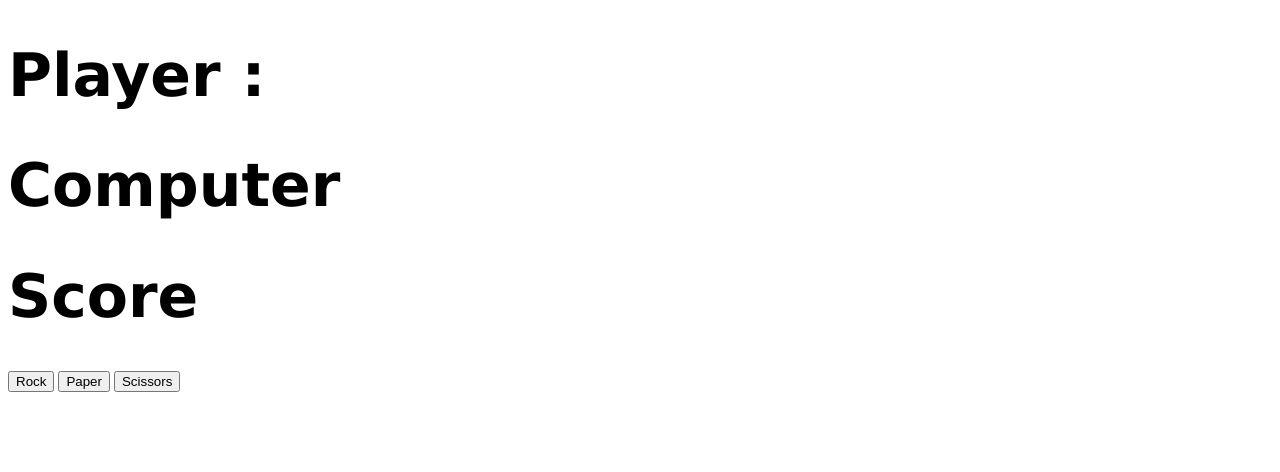
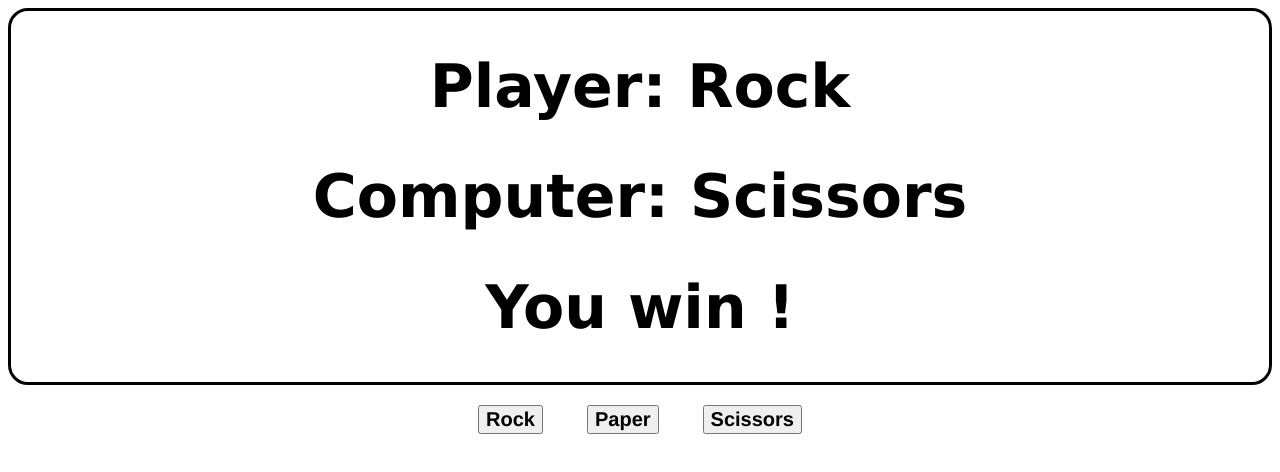
Before and after one commit to VitaliyV22/Rock-Paper-Scissors, a plain HTML site: page index.html in a window 1280 px wide. Both pictures are taken after a click on the button "Rock". Drawn offline with Linux system fonts and the light colour scheme.

Commit message:
styled css

```diff
--- a/index.html
+++ b/index.html
@@ -12,15 +12,15 @@
     <div class="headings">
         <h1 id="PlayerText">Player :</h1>
         <h1 id="ComputerText">Computer</h1>
-        <h1 id="Score Text">Score</h1>
+        <h1 id="ScoreText">Score</h1>
 
 
     </div>
 
-    <div class="buttons">
-        <button id="selbutton">Rock</button>
-        <button id="selbutton">Paper</button>
-        <button id="selbutton">Scissors</button>
+    <div class="button-box">
+        <button class="selbutton">Rock</button>
+        <button class="selbutton">Paper</button>
+        <button class="selbutton">Scissors</button>
     </div>
     <script src="main.js"></script>
 </body>
--- a/main.js
+++ b/main.js
@@ -2,7 +2,7 @@
 const playerText = document.querySelector("#PlayerText") ;
 const computerText = document.querySelector("#ComputerText") ;
 const scoreText = document.querySelector("#ScoreText") ;
-const selButtons = document.querySelector("#selbutton") ;
+const buttons = document.querySelectorAll(".selbutton") ;
 
 let player ;
 let computer ;
@@ -10,7 +10,7 @@ let score ;
 
 
 
-selButtons.forEach(button => button.addEventListener("click", () => {
+buttons.forEach(button => button.addEventListener("click", () => {
     player = button.textContent;
     randomChoice()
     playerText.textContent = `Player: ${player}`;
@@ -43,13 +43,13 @@ function game() {
         return "Draw !";
     }
     else if(computer == "Rock"){
-        return (player == "Paper") ? "You win" : "You lose"
+        return (player == "Paper") ? "You win !" : "You lose "
     }
     else if(computer == "Paper"){
-        return (player == "Scissors") ? "You win" : "You lose"
+        return (player == "Scissors") ? "You win !" : "You lose "
     }
     else if(computer == "Scissors"){
-        return (player == "Rock") ? "You win" : "You lose"
+        return (player == "Rock") ? "You win !" : "You lose "
     }
 
 }
--- a/styles.css
+++ b/styles.css
@@ -1,4 +1,19 @@
 .headings {
     font-size: 30px;
     font-family: 'Lucida Sans', 'Lucida Sans Regular', 'Lucida Grande', 'Lucida Sans Unicode', Geneva, Verdana, sans-serif;
+    border: solid black ;
+    border-radius: 20px;
+    text-align: center;
 }
+
+.selbutton {
+    font-size: 20px;
+    margin: 20px;
+    font-family: 'Franklin Gothic Medium', 'Arial Narrow', Arial, sans-serif;
+    font-weight: bold;
+}
+.button-box {
+    text-align: center;
+    gap: 20px;
+
+}
```
